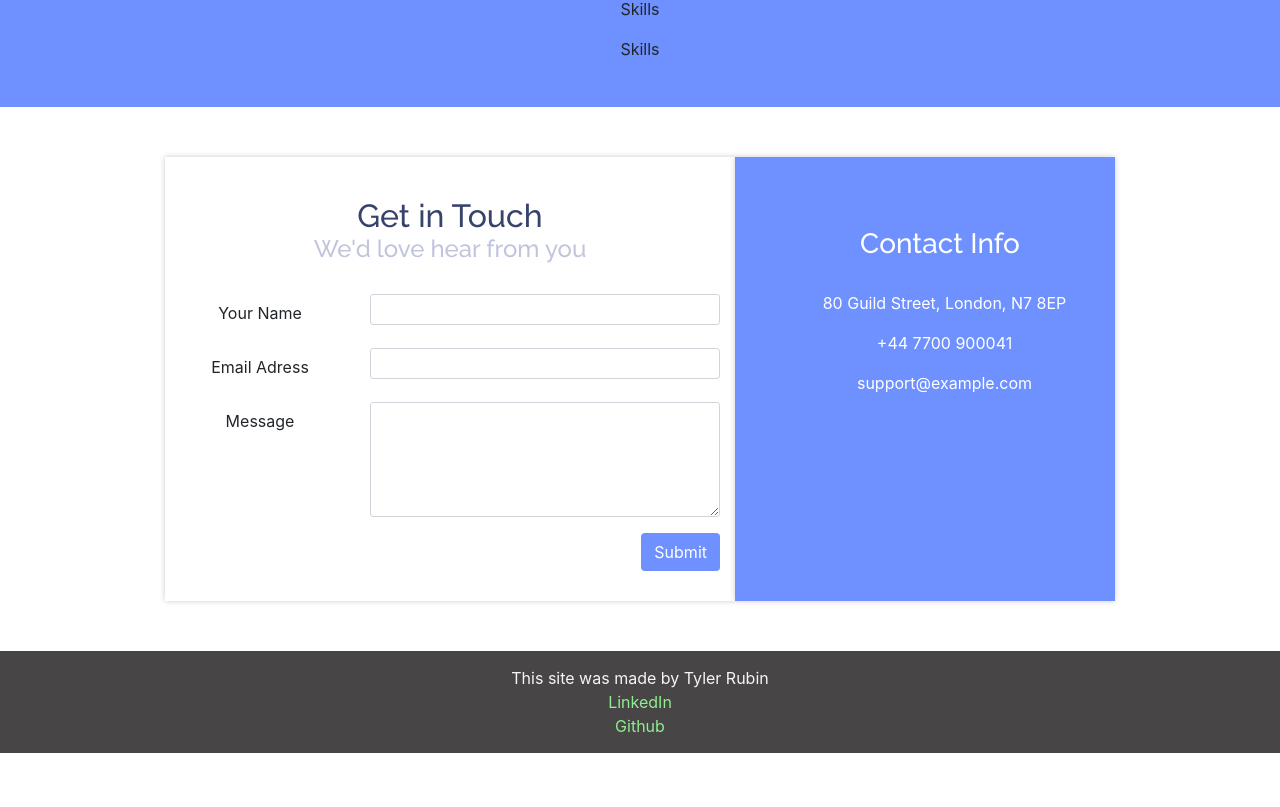
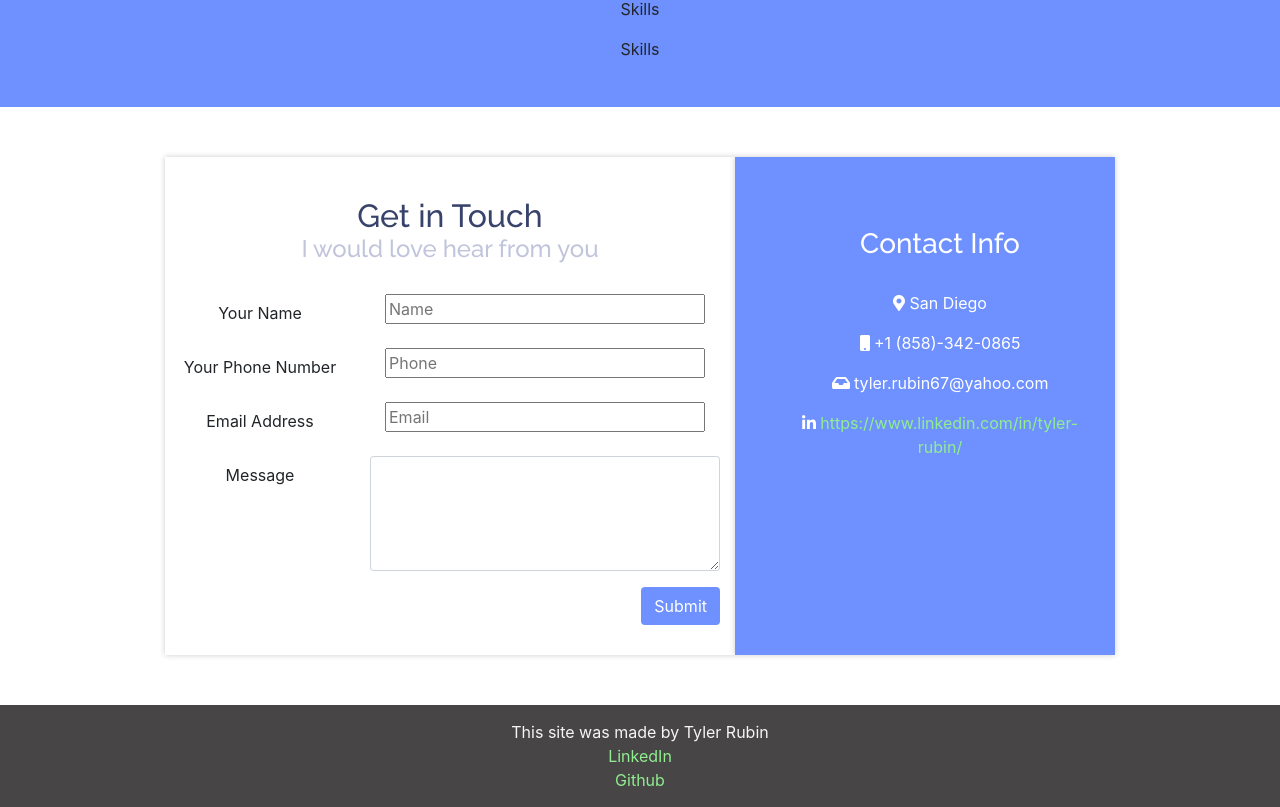
Before and after one commit to jabba67/Personal-Porfolio, a React (Create React App) app in the folder portfoliosite2/: page / in a window 1280 px wide. Shown: the part 1173-1980 px from the top of the page. Before the commit the page ends 1926 px from the top, so only its background shows below. Built offline with nearby package versions, Linux system fonts and the light colour scheme.

Commit message:
Commit Summary: - Added FontAwesomeIcon pack - Added EmailJs package to handle emails without a backend - Linked Contact form with EmailJs API to handle emails and forward to them to my email

```diff
--- a/portfoliosite2/package.json
+++ b/portfoliosite2/package.json
@@ -3,10 +3,16 @@
   "version": "0.1.0",
   "private": true,
   "dependencies": {
+    "@fortawesome/fontawesome-svg-core": "^1.2.32",
+    "@fortawesome/free-brands-svg-icons": "^5.15.1",
+    "@fortawesome/free-regular-svg-icons": "^5.15.1",
+    "@fortawesome/free-solid-svg-icons": "^5.15.1",
+    "@fortawesome/react-fontawesome": "^0.1.12",
     "@testing-library/jest-dom": "^5.11.5",
     "@testing-library/react": "^11.1.0",
     "@testing-library/user-event": "^12.1.10",
     "bootstrap": "^4.5.3",
+    "emailjs-com": "^2.6.3",
     "react": "^17.0.1",
     "react-bootstrap": "^1.4.0",
     "react-dom": "^17.0.1",
--- a/portfoliosite2/src/App.css
+++ b/portfoliosite2/src/App.css
@@ -13,7 +13,7 @@
   color: white;
 }
 
-a{
+a:hover{
   text-decoration: line-through;
   text-emphasis-color: white;
 }
--- a/portfoliosite2/src/Components/ContactForm.js
+++ b/portfoliosite2/src/Components/ContactForm.js
@@ -1,6 +1,25 @@
 import React from 'react';
+import emailjs from 'emailjs-com';
+import { faMapMarkerAlt } from "@fortawesome/free-solid-svg-icons";
+import { faMobile } from "@fortawesome/free-solid-svg-icons";
+import { faInbox } from "@fortawesome/free-solid-svg-icons";
+import { faLinkedinIn } from "@fortawesome/free-brands-svg-icons";
+import { FontAwesomeIcon } from "@fortawesome/react-fontawesome";
+//import apikeys from './apikeys'
 
 function ContactForm(){
+
+    const onSubmit=(e)=>{
+        e.preventDefault()// Prevents default refresh by the browser
+        emailjs.sendForm('service_x8jefg2', 'template_f14q5rs', e.target, 'user_N7zbqh9EM8xnepB7Ne1IS')
+        .then(result => {
+        alert('Message Sent, I\'ll get back to you shortly', result.text);
+        },
+        error => {
+        alert( 'An error occured, Plese try again',error.text)
+        })
+        }
+
     return(
     <div>
         <title>Contact Us</title>
@@ -13,28 +32,35 @@ function ContactForm(){
                 <div class="col-lg-6 left-column">
                     <div class="tittle-container text-center">
                         <h2 class="tittle">Get in Touch</h2>
-                        <h4 class="subtitle">We'd love hear from you</h4>
+                        <h4 class="subtitle">I would love hear from you</h4>
                     </div>
                     {/*Form*/}
                            {/*Name*/}
+                           <form className="form" onSubmit={onSubmit}>
                             <div class="form-group row">
                                 <label class="col-lg-4 col-form-label">Your Name</label>
                                 <div class="col-lg-8">
-                                    <input type="text" name="name" class="form-control form-control-sm"/>
+                                    <input type="text" name="name" placeholder="Name" style={{width: "320px"}} class="form-control form-control-sm" className="form_input"/>
+                                </div>
+                            </div>
+                            <div class="form-group row">
+                                <label class="col-lg-4 col-form-label">Your Phone Number</label>
+                                <div class="col-lg-8">
+                                    <input type="tel" placeholder="Phone" name="Phone" style={{width: "320px"}} class="form-control form-control-sm" className="form_input"/>
                                 </div>
                             </div>
                            {/*Email*/}
                             <div class="form-group row">
-                                <label class="col-lg-4 col-form-label">Email Adress</label>
+                                <label class="col-lg-4 col-form-label">Email Address</label>
                                 <div class="col-lg-8">
-                                    <input type="email" name="email" class="form-control form-control-sm"/>
+                                    <input type="email" placeholder="Email" name="email" style={{width: "320px"}} class="form-control form-control-sm" className="form_input"/>
                                 </div>
                             </div>
                            {/*Message*/}
                             <div class="form-group row">
                                 <label class="col-lg-4 col-form-label">Message</label>
                                 <div class="col-lg-8">
-                                    <textarea class="form-control form-control-sm" name="message" rows="5" required></textarea>
+                                    <textarea class="form-control form-control-sm"  name="message" rows="5" required></textarea>
                                 </div>
 
                             </div>
@@ -42,6 +68,7 @@ function ContactForm(){
                             <div class="text-right">
                                 <input class="btn btn-submit" type="submit" value="Submit"/>
                             </div>
+                            </form>
                 </div>
                 {/*End Left Coloumn*/}
 
@@ -50,16 +77,17 @@ function ContactForm(){
                      {/*Company Info*/}
                     <div class="contact-info">
                     <h3>Contact Info</h3>
-                        <p><i class="fas fa-map-marker-alt"></i>&nbsp; 80 Guild Street, London, N7 8EP</p>
-                        <p><i class="fas fa-phone-alt"></i>&nbsp; +44 7700 900041</p>
-                        <p><i class="fas fa-envelope"></i>&nbsp; support@example.com</p>
+                        <p><FontAwesomeIcon icon={faMapMarkerAlt}/> San Diego</p>
+                        <p><FontAwesomeIcon icon={faMobile}/> +1 (858)-342-0865</p>
+                        <p><FontAwesomeIcon icon={faInbox}/> tyler.rubin67@yahoo.com</p>
+                        <p><FontAwesomeIcon icon={faLinkedinIn}/><a style={{color: "lightgreen"}} href="https://www.linkedin.com/in/tyler-rubin/"> https://www.linkedin.com/in/tyler-rubin/</a></p>
+
                     </div>
                   {/*Social Icons*/}
                     <div class="social">
                         <div class="text-center center-block">
-                            <a href="#"><i class="icon fab fa-facebook-f"></i></a>
-                            <a href="#"><i class="icon fab fa-twitter"></i></a>
-                            <a href="#"><i class="icon fab fa-linkedin-in"></i></a>
+                            {/*<a href="#"><i class="icon fab fa-twitter"></i></a>
+                            <a href="#"><i class="icon fab fa-linkedin-in"></i></a>*/}
                         </div>
                     </div>
                 </div>
--- /dev/null
+++ b/portfoliosite2/src/Components/apikeys.js
@@ -0,0 +1,4 @@
+export default {
+    USER_ID: 'user_N7zbqh9EM8xnepB7Ne1IS',
+    TEMPLATE_ID: 'template_97j8gci'
+    }
--- a/portfoliosite2/src/index.js
+++ b/portfoliosite2/src/index.js
@@ -3,6 +3,7 @@ import ReactDOM from 'react-dom';
 import './index.css';
 import App from './App';
 import reportWebVitals from './reportWebVitals';
+
 
 ReactDOM.render(
   <React.StrictMode>
```
Also changed, not shown: 1 other file (tests, documents, lock files or other folders).
